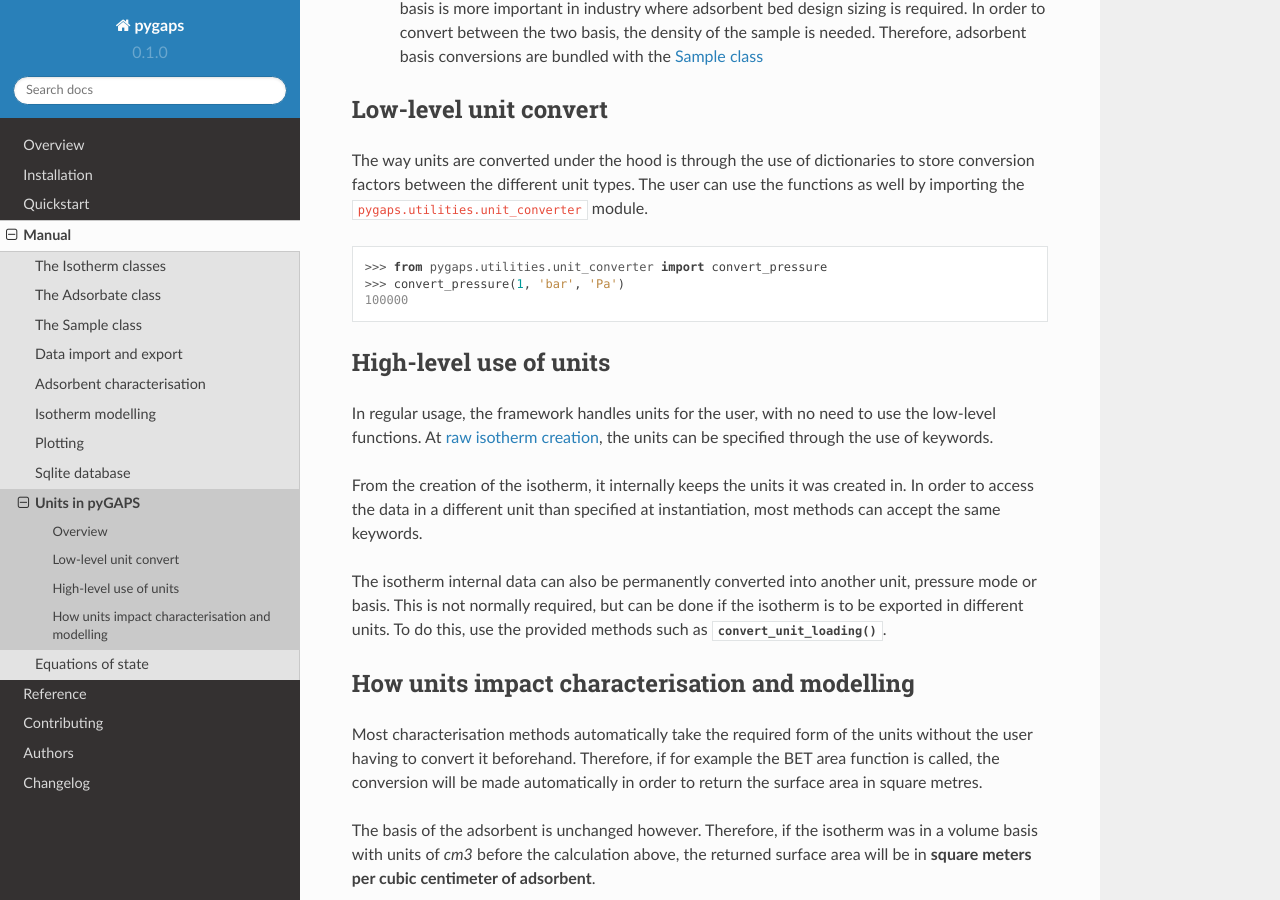
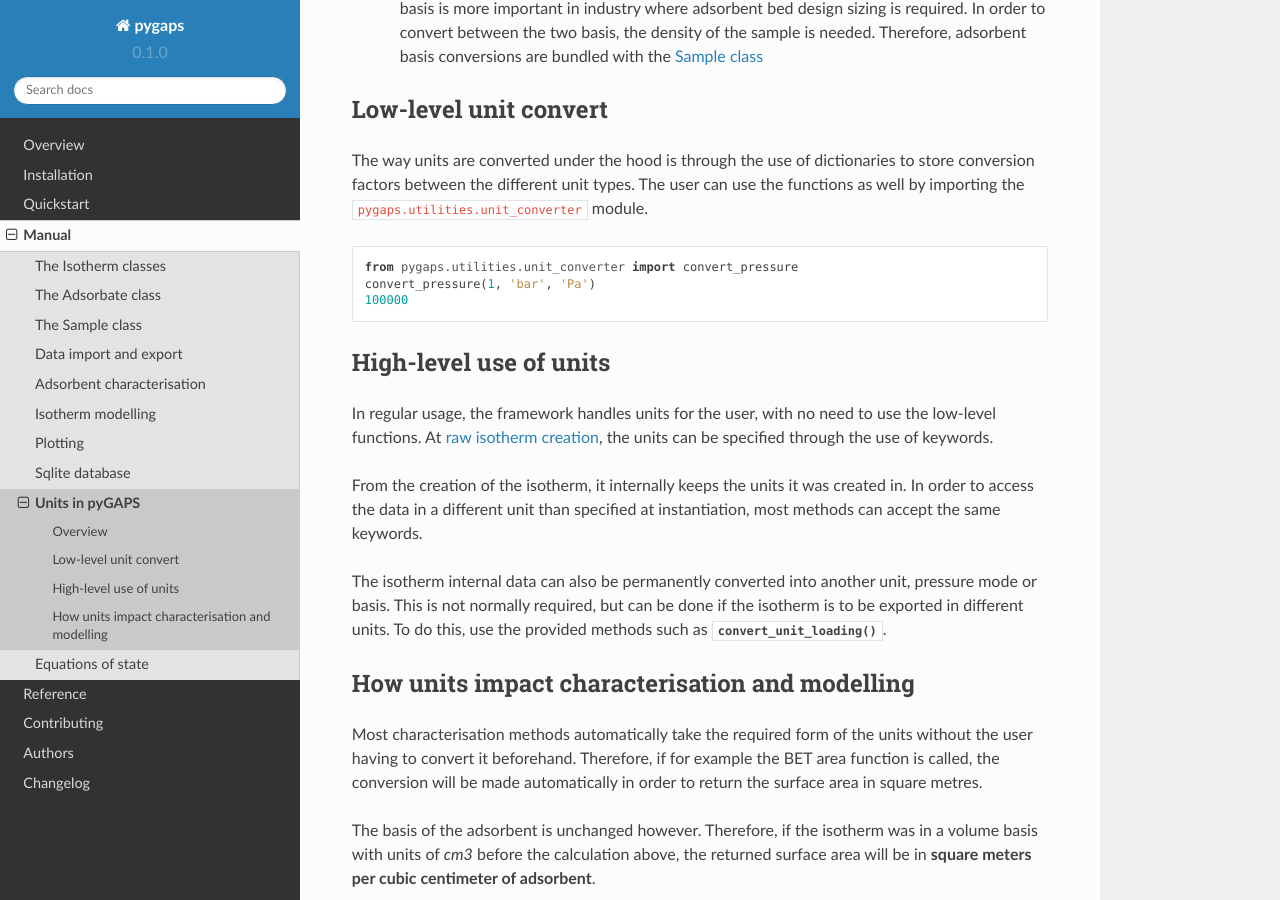
Before and after one commit to pauliacomi/pyGAPS, a Sphinx documentation site: the page built from docs/manual/units.rst, in a window 1280 px wide and 900 px high, scrolled down 699 px. Built offline with Sphinx 7.4.7 and the Read the Docs theme 2.0.0, drawn with Linux system fonts in a browser that asks for light colours.

Commit message:
removed interactive parts

```diff
--- a/docs/manual/adsorbate.rst
+++ b/docs/manual/adsorbate.rst
@@ -71,7 +71,7 @@ For example, for the Adsorbate created above, to get the vapour pressure at 25 d
 
 ::
 
-    >>> my_adsorbate.saturation_pressure(298, unit='bar')
+    my_adsorbate.saturation_pressure(298, unit='bar')
     2.8
 
 .. caution::
@@ -85,7 +85,7 @@ properties dictionary. Here the value is static and the temperature and unit mus
 
 ::
 
-    >>> my_adsorbate.saturation_pressure(298, calculate=False)
+    my_adsorbate.saturation_pressure(298, calculate=False)
     33
 
 
--- a/docs/manual/units.rst
+++ b/docs/manual/units.rst
@@ -48,8 +48,8 @@ between the different unit types. The user can use the functions as well by impo
 
 ::
 
-    >>> from pygaps.utilities.unit_converter import convert_pressure
-    >>> convert_pressure(1, 'bar', 'Pa')
+    from pygaps.utilities.unit_converter import convert_pressure
+    convert_pressure(1, 'bar', 'Pa')
     100000
 
 
```
